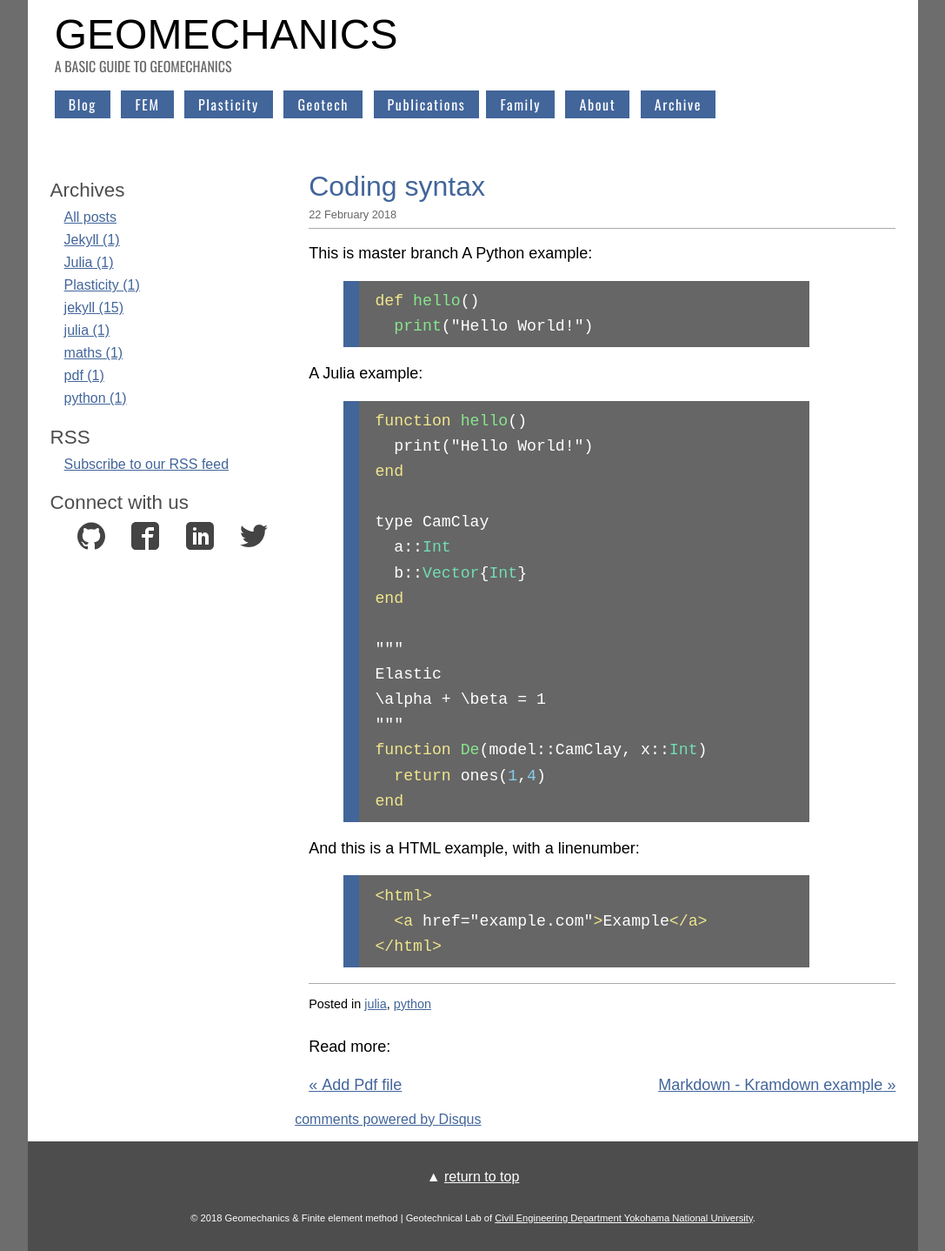
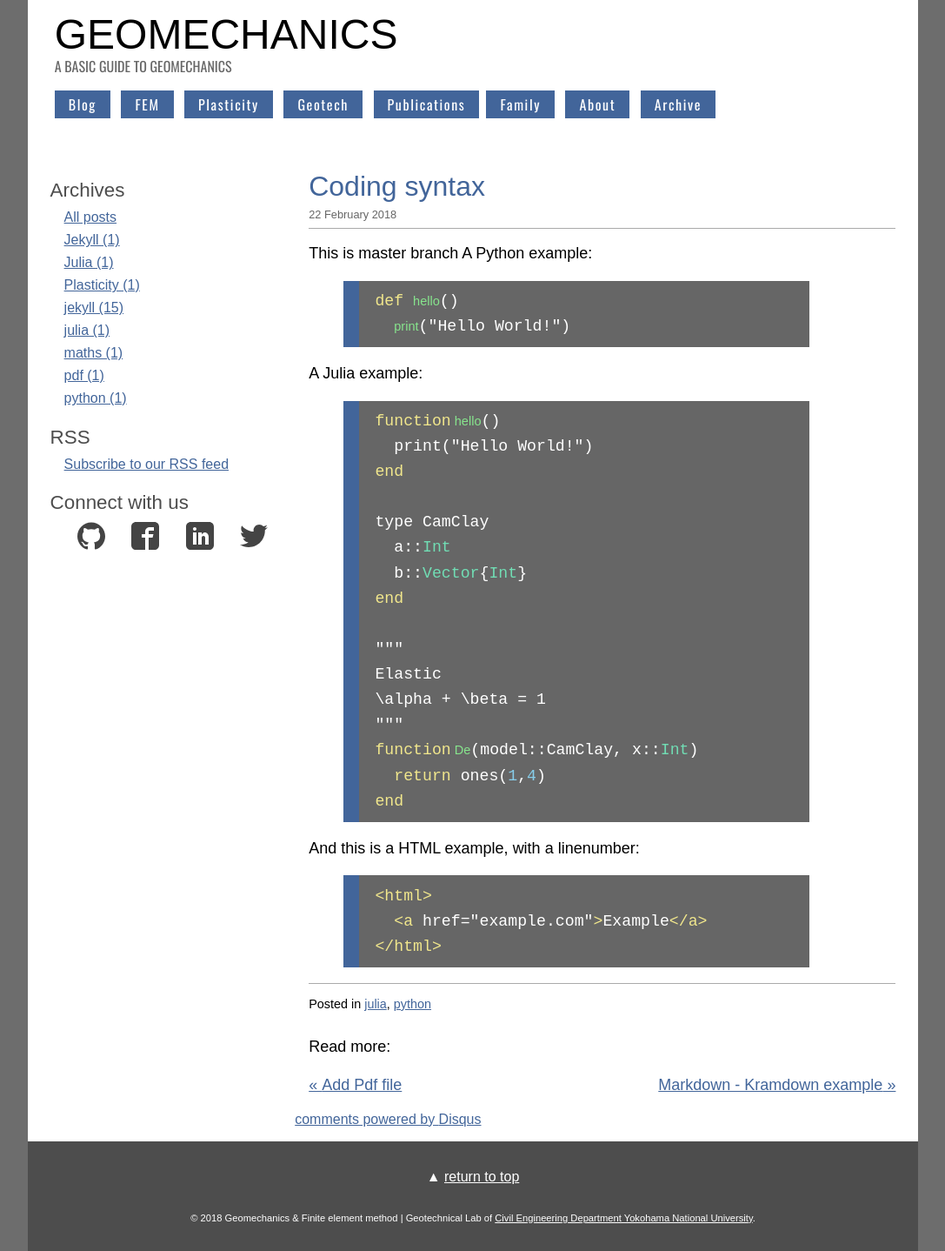
Before and after one commit to quangvunp/geomechanics, a Jekyll site: the page built from _posts/2018-02-22-coding-syntax.md, in a window 1280 px wide. Shown: the whole page at 87% size, without its empty margins (96-1183 px from the left). Built offline with Jekyll 4.4.1, drawn with Linux system fonts in a browser that asks for light colours; comment, search, counter and statistics services are not loaded.

Commit message:
Update syntax-highlighting.scss

```diff
--- a/css/syntax-highlighting.scss
+++ b/css/syntax-highlighting.scss
@@ -42,7 +42,7 @@
   .nd { color: #ffffff} /* Name.Decorator */
   .ni { color: #ffdead} /* Name.Entity */
   .ne { color: #ffffff} /* Name.Exception */
-  .nf { color: #87e58d} /* Name.Function */
+  .nf { font: 65% 'Arial', Georgia, serif; color: #87e58d} /* Name.Function */
   .nl { color: #ffffff} /* Name.Label */
   .nn { color: #ffffff} /* Name.Namespace */
   .nx { color: #ffffff} /* Name.Other */
```
